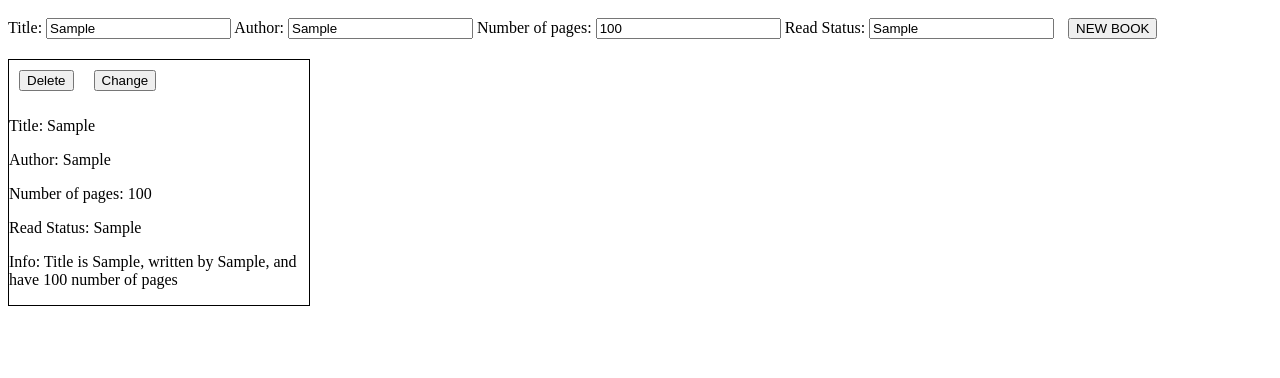
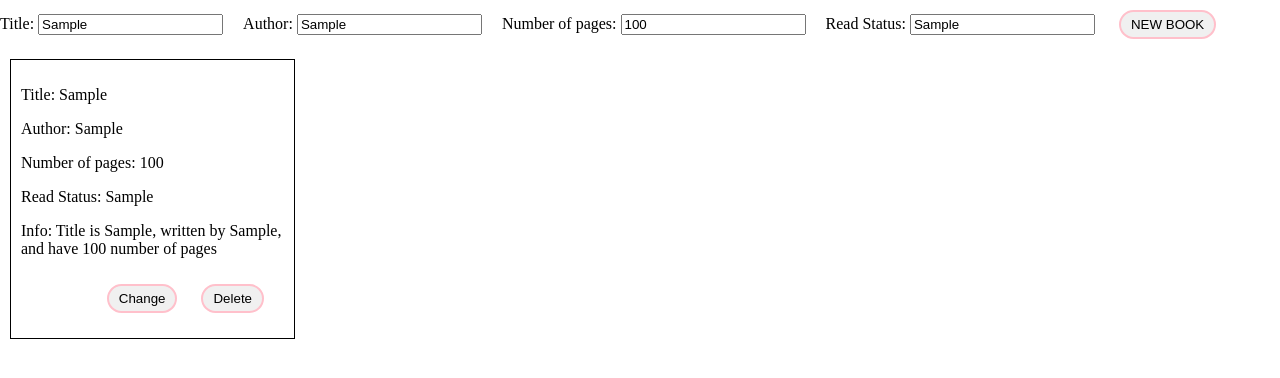
Before and after one commit to pbaki/Small-Library, a plain HTML site: page index.html in a window 1280 px wide. Both pictures are taken after typing "Sample", "Sample", "Sample" into the empty fields and a click on the button "NEW BOOK". Drawn offline with Linux system fonts and the light colour scheme.

Commit message:
Grid layot restyle + button style change

```diff
--- a/index.js
+++ b/index.js
@@ -83,13 +83,13 @@ function addBookToLibrary(event){
     })
 
     cardContainer.appendChild(card);
-    card.appendChild(deleteButton);
-    card.appendChild(changeRead);
     card.appendChild(titlep);
     card.appendChild(authorp);
     card.appendChild(pagesp);
     card.appendChild(readp);
     card.appendChild(infop);
+    card.appendChild(deleteButton);
+    card.appendChild(changeRead);
 
     event.preventDefault();
 
--- a/style.css
+++ b/style.css
@@ -1,16 +1,41 @@
+body {
+    margin: 0;
+    width: 100%;
+    height: 100%;
+}
 #card-container {
     max-width: 100%;
     max-height: 100%;
     display: grid;
-    grid-template-columns: repeat(6, 1fr);
-    grid-template-rows: repeat(5, 1fr);
-    gap: 10px;
+    grid-template: repeat(auto-fill, minmax(300px, 1fr)) / repeat(auto-fill, minmax(300px, 1fr));
+    gap: 20px;
+}
+form {
+    display: flex;
+    gap: 20px;
+    align-items: center;
+}
+div[class*="card"] > button {
+    float: right;
+    margin-right: 20px;
 }
 #card-container > div {
     border: 1px solid black;
-    width: 300px;
-    margin-top: 10px;
+    min-width: 200px;
+    margin: 10px;
+    padding: 10px;
 }
 button {
-    margin: 10px 10px;
+    margin: 10px 4px;
+    padding: 5px 10px;
+    border: 2px solid pink;
+    border-radius: 24px;
+    background-color: rgb(240, 240, 240);
+
 }
+button:hover {
+    background-color: rgb(212, 212, 212);
+}
+button:active {
+    background-color: rgb(179, 179, 179);
+}
```
